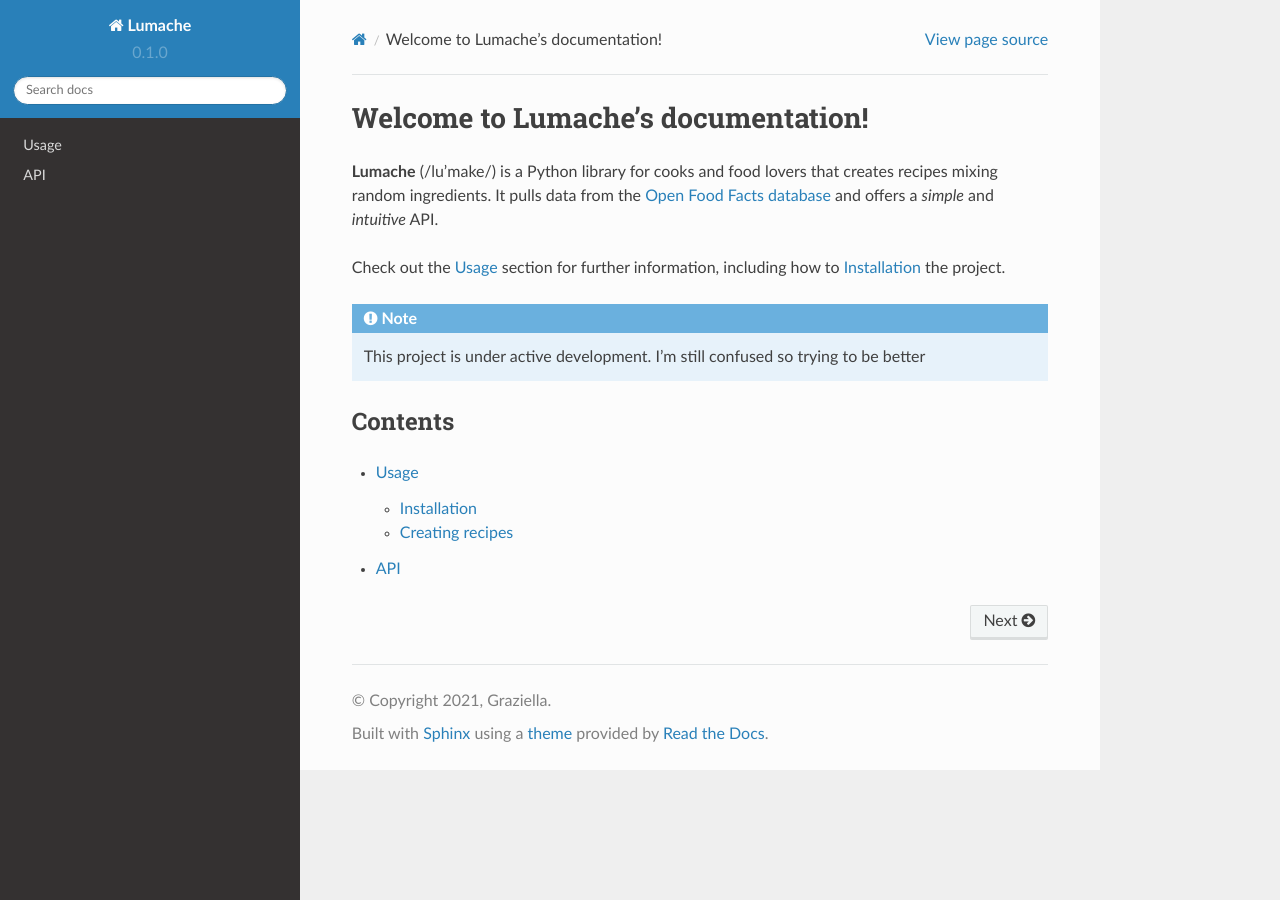
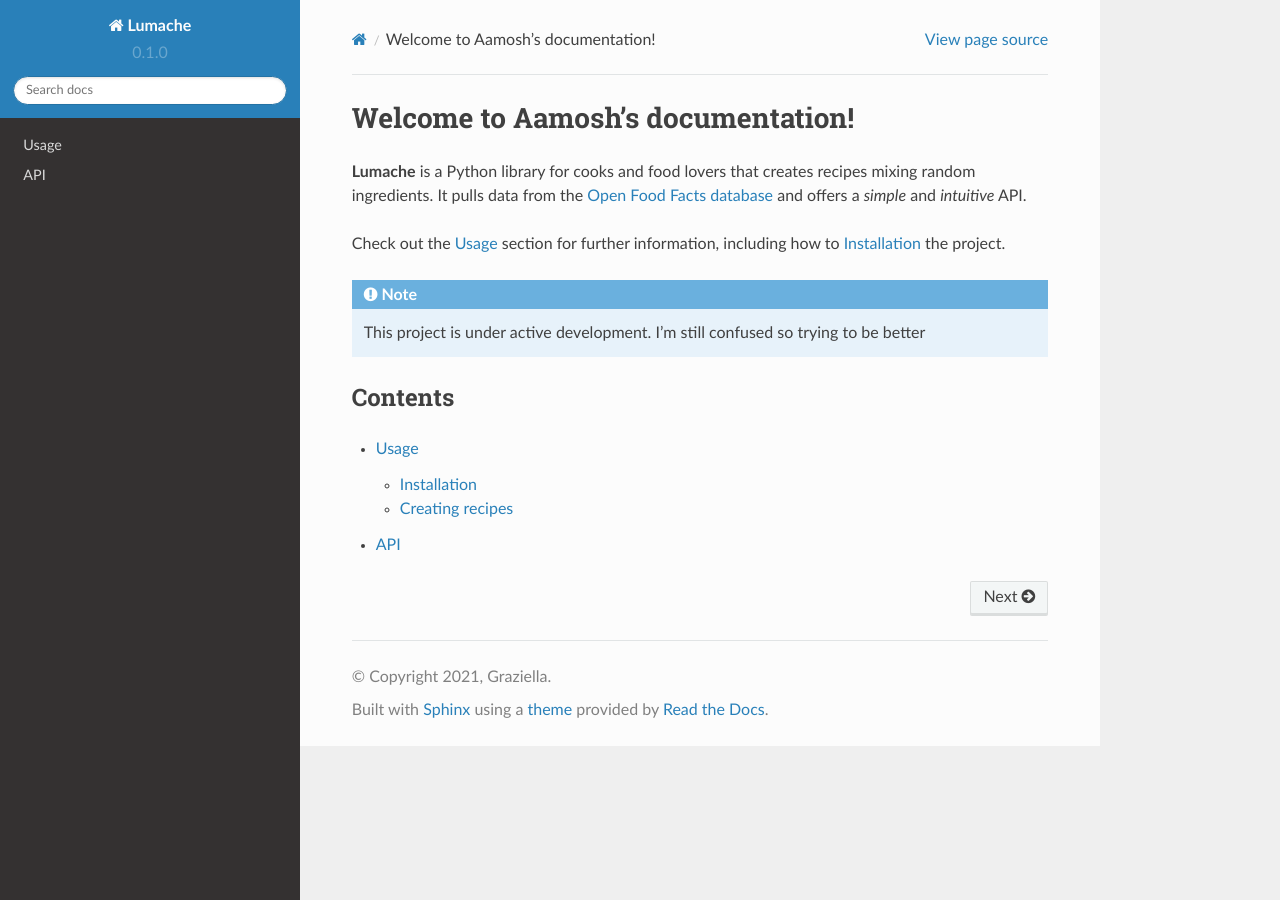
Before and after one commit to Aamosh12/Project, a Sphinx documentation site: the page built from docs/source/index.rst, in a window 1280 px wide. Built offline with Sphinx 7.4.7 and the Read the Docs theme 2.0.0, drawn with Linux system fonts in a browser that asks for light colours.

Commit message:
Update index.rst

```diff
--- a/docs/source/index.rst
+++ b/docs/source/index.rst
@@ -1,7 +1,7 @@
-Welcome to Lumache's documentation!
+Welcome to Aamosh's documentation!
 ===================================
 
-**Lumache** (/lu'make/) is a Python library for cooks and food lovers
+**Lumache**  is a Python library for cooks and food lovers
 that creates recipes mixing random ingredients.
 It pulls data from the `Open Food Facts database <https://world.openfoodfacts.org/>`_
 and offers a *simple* and *intuitive* API.
```
